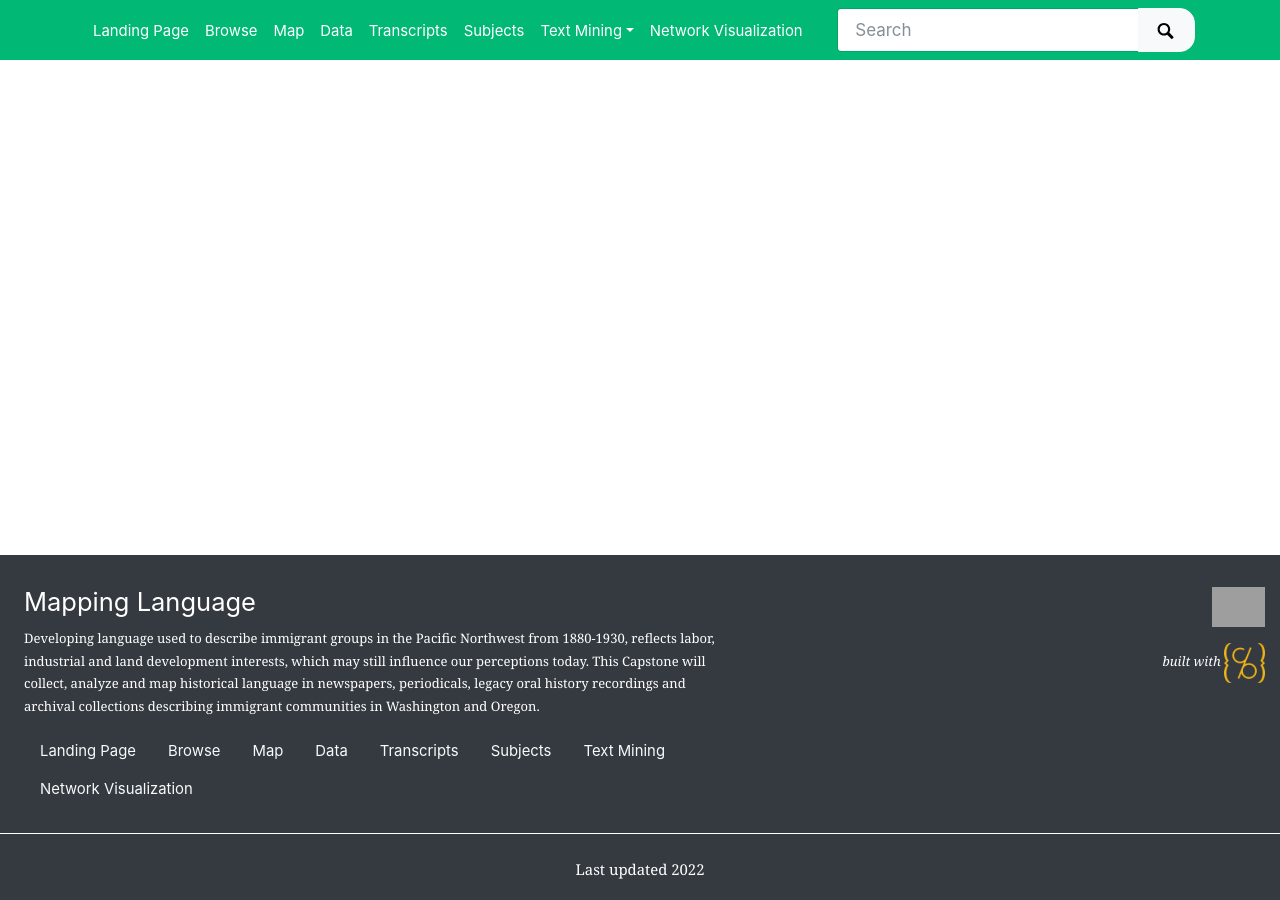
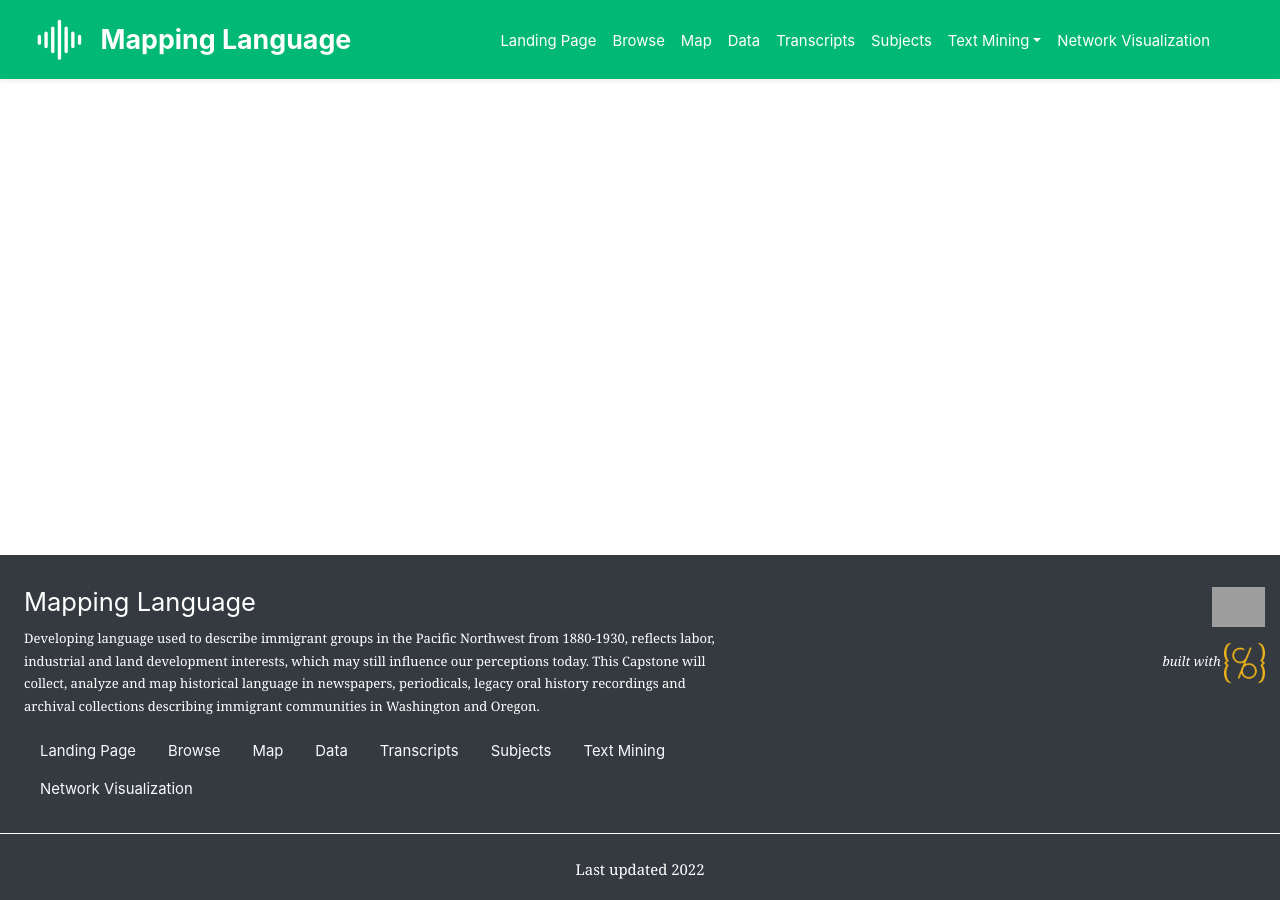
Before and after one commit to aweymo/CS.2, a Jekyll site: the page built from pages/transcripts.md, in a window 1280 px wide. Built offline with Jekyll 4.4.1, drawn with Linux system fonts in a browser that asks for light colours; nearby versions of some CDN libraries.

Commit message:
edit nav so looks like OHD (sort of)

```diff
--- a/_includes/collection-nav.html
+++ b/_includes/collection-nav.html
@@ -1,18 +1,34 @@
-<nav class="navbar navbar-expand-lg {{ site.data.theme.navbar-color | default: 'navbar-dark' }} {{ site.data.theme.navbar-background | default: 'bg-dark' }}">
+<header>
+    <div class="navbar navbar-dark bg-dark shadow-sm">
+        <div class="container-fluid">
+            <a href="{{ site.baseurl }}/" class="navbar-brand d-flex align-items-center fs-4">
+                <svg xmlns="http://www.w3.org/2000/svg" width="100%" height="100%" fill="currentColor"
+                    class="bi bi-soundwave mr-3" viewBox="0 0 16 16" style="width: 2em;height: 2em;">
+                    <path fill-rule="evenodd"
+                        d="M8.5 2a.5.5 0 0 1 .5.5v11a.5.5 0 0 1-1 0v-11a.5.5 0 0 1 .5-.5zm-2 2a.5.5 0 0 1 .5.5v7a.5.5 0 0 1-1 0v-7a.5.5 0 0 1 .5-.5zm4 0a.5.5 0 0 1 .5.5v7a.5.5 0 0 1-1 0v-7a.5.5 0 0 1 .5-.5zm-6 1.5A.5.5 0 0 1 5 6v4a.5.5 0 0 1-1 0V6a.5.5 0 0 1 .5-.5zm8 0a.5.5 0 0 1 .5.5v4a.5.5 0 0 1-1 0V6a.5.5 0 0 1 .5-.5zm-10 1A.5.5 0 0 1 3 7v2a.5.5 0 0 1-1 0V7a.5.5 0 0 1 .5-.5zm12 0a.5.5 0 0 1 .5.5v2a.5.5 0 0 1-1 0V7a.5.5 0 0 1 .5-.5z" />
+                </svg>
+                <strong> {{ site.title }}</strong>
+            </a>
+            <nav
+                class="navbar navbar-expand-lg {{ site.data.theme.navbar-color | default: 'navbar-dark' }} {{ site.data.theme.navbar-background | default: 'bg-dark' }}">
                 <div class="container">
-        <button class="navbar-toggler" type="button" data-toggle="collapse" data-target="#page-nav" aria-controls="page-nav" aria-expanded="false" aria-label="Toggle navigation">
+                    <button class="navbar-toggler" type="button" data-toggle="collapse" data-target="#page-nav"
+                        aria-controls="page-nav" aria-expanded="false" aria-label="Toggle navigation">
                         <span class="navbar-toggler-icon"></span>
                     </button>
 
                     {% if site.organization-logo-nav %}<span class="d-lg-none text-right">
                         <a href="{{ site.organization-link }}" target="_blank" rel="noopener">
-                <img class="img-fluid" id="mobile-nav-image" src="{{ site.organization-logo-nav | relative_url }}" title="{{ site.organization-name }}" alt="{{ site.organization-name }} home" >
+                            <img class="img-fluid" id="mobile-nav-image"
+                                src="{{ site.organization-logo-nav | relative_url }}"
+                                title="{{ site.organization-name }}" alt="{{ site.organization-name }} home">
                         </a>
                     </span>{% endif %}
 
                     <div class="collapse navbar-collapse" id="page-nav">
                         <ul class="navbar-nav mr-auto">
-                {%- assign navItems = site.data.config-nav | where_exp: 'item', 'item.dropdown_parent == nil' -%}
+                            {%- assign navItems = site.data.config-nav | where_exp: 'item', 'item.dropdown_parent ==
+                            nil' -%}
                             {% for nav in navItems %}
                             {% if nav.stub %}
                             <li class="nav-item {% if page.url == nav.stub %}active{% endif %}">
@@ -20,21 +36,25 @@
                             </li>
                             {%- else -%}
                             <li class="nav-item dropdown">
-                    {% assign navChildren = site.data.config-nav | where_exp: 'item', 'item.dropdown_parent == nav.display_name' %}
+                                {% assign navChildren = site.data.config-nav | where_exp: 'item', 'item.dropdown_parent
+                                == nav.display_name' %}
                                 {%- assign childStubs = navChildren | map: 'stub' -%}
-                    <a class="nav-link  dropdown-toggle{% if childStubs contains page.url %} active{% endif %}" data-toggle="dropdown" href="#" role="button" aria-haspopup="true" aria-expanded="false">{{ nav.display_name }}</a>
+                                <a class="nav-link  dropdown-toggle{% if childStubs contains page.url %} active{% endif %}"
+                                    data-toggle="dropdown" href="#" role="button" aria-haspopup="true"
+                                    aria-expanded="false">{{ nav.display_name }}</a>
                                 <div class="dropdown-menu">
                                     {% for c in navChildren %}
-                        <a class="dropdown-item {% if page.url == c.stub %}active{% endif %}" href="{{ c.stub | relative_url }}">{{ c.display_name }}</a>
+                                    <a class="dropdown-item {% if page.url == c.stub %}active{% endif %}"
+                                        href="{{ c.stub | relative_url }}">{{ c.display_name }}</a>
                                     {% endfor %}
                                 </div>
                             </li>
                             {% endif %}
                             {%- endfor -%}
                         </ul>
-
-            {% include nav-search-lunr.html %}
-
                     </div>
                 </div>
             </nav>
+        </div>
+    </div>
+</header>
--- a/_sass/_custom.scss
+++ b/_sass/_custom.scss
@@ -2,3 +2,5 @@
     Put your custom SCSS here!
     This allows you to override any CollectionBuilder or Bootstrap CSS without modifying the base theme files directly.
 */
+
+.fs-4{font-size:calc(1.29rem + .48vw)!important}
```
Lines whose indentation alone changed are shown as unchanged.
